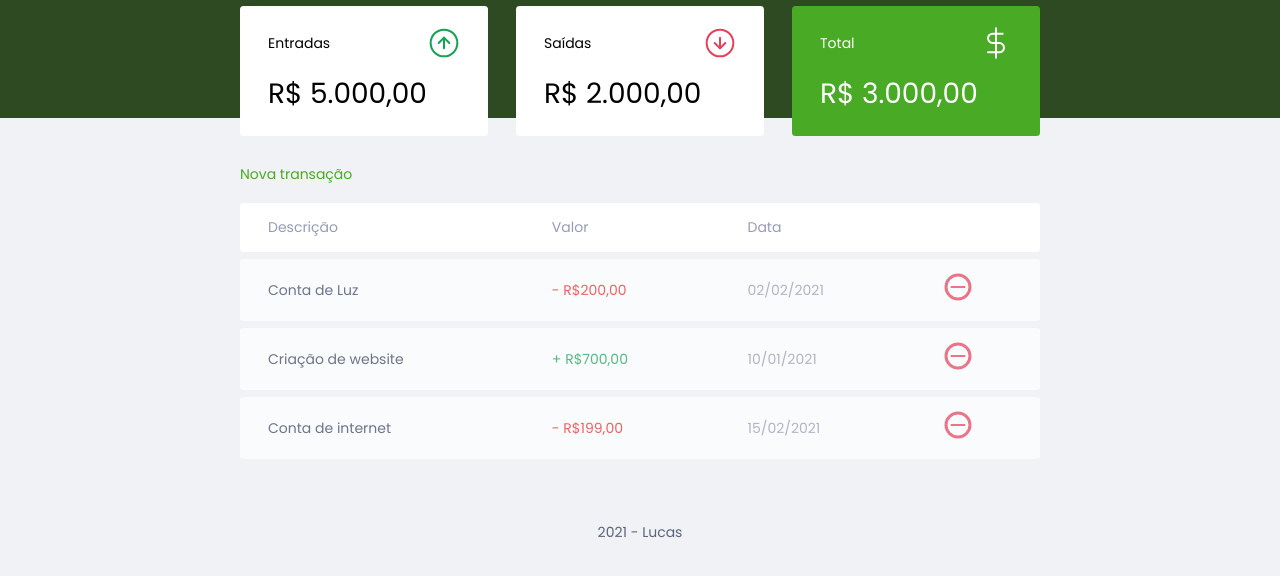
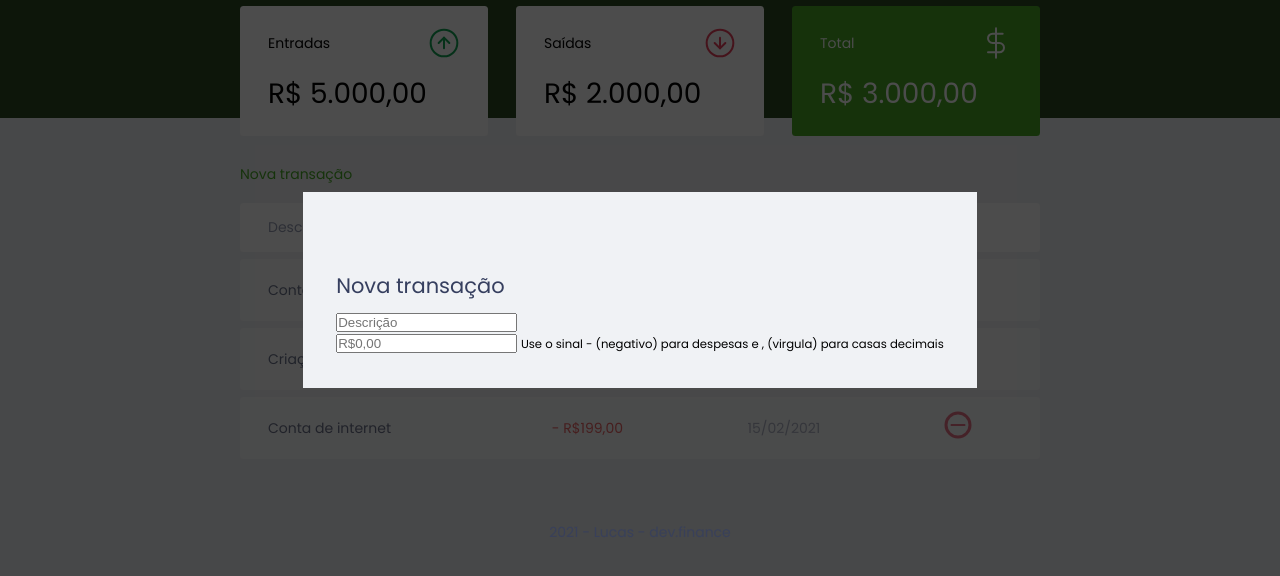
Before and after one commit to hash-luk/Dev-Finance, a plain HTML site: page index.html in a window 1280 px wide. Shown: the part 110-686 px from the top of the page. Drawn offline with Linux system fonts and the light colour scheme.

Commit message:
Atualizations

```diff
--- a/index.html
+++ b/index.html
@@ -1,5 +1,6 @@
 <!DOCTYPE html>
 <html lang="pt-br">
+
 <head>
   <meta charset="UTF-8" />
   <meta http-equiv="X-UA-Compatible" content="IE=edge" />
@@ -10,8 +11,7 @@
   <link rel="preconnect" href="https://fonts.gstatic.com" />
   <link
     href="https://fonts.googleapis.com/css2?family=Poppins:ital,wght@0,100;0,200;0,400;0,500;0,600;0,700;1,400;1,500&display=swap"
-      rel="stylesheet"
-    />
+    rel="stylesheet" />
 </head>
 
 <body>
@@ -90,8 +90,28 @@
       </table>
     </section>
   </main>
+  <div class="modal-overlay active">
+    <div class="modal">
+      <div id="form">
+        <h2>Nova transação</h2>
+        <form action="">
+          <div class="input-group">
+            <label class="sr-only" for="description">Descrição</label>
+            <input type="text" name="description" id="description" placeholder="Descrição">
+          </div>
+          <div class="input-group">
+            <label class="sr-only" for="amount">Valor</label>
+            <input type="number" name="amount" id="amount" placeholder="R$0,00" step="0.01">
+            <small>Use o sinal - (negativo) para despesas e , (virgula) para casas decimais</small>
+          </div>
+        </form>
+      </div>
+    </div>
+  </div>
+
   <footer>
-      <p>2021 - Lucas</p>
+    <p>2021 - Lucas - dev.finance</p>
   </footer>
 </body>
+
 </html>
--- a/styles.css
+++ b/styles.css
@@ -191,6 +191,34 @@ a:hover {
     margin-bottom: .8rem;
 }
 
+/* ----------------Modal--------------- */
+
+.modal-overlay {
+    width: 100%;
+    height: 100%;
+    background-color: rgba(0,0,0,.7);
+    position: fixed;
+    top: 0;
+    display: flex;
+    align-items: center;
+    justify-content: center;
+    opacity: 0;
+    visibility: hidden;
+}
+
+.modal-overlay.active {
+    opacity: 1;
+    visibility: visible;
+}
+
+.modal {
+    background-color:var(--white-gray);
+    padding: 2.4rem;
+    position: relative;
+}
+
+
+
 /* ----------------Footer--------------- */
 
 footer {
```
Lines whose indentation alone changed are shown as unchanged.
